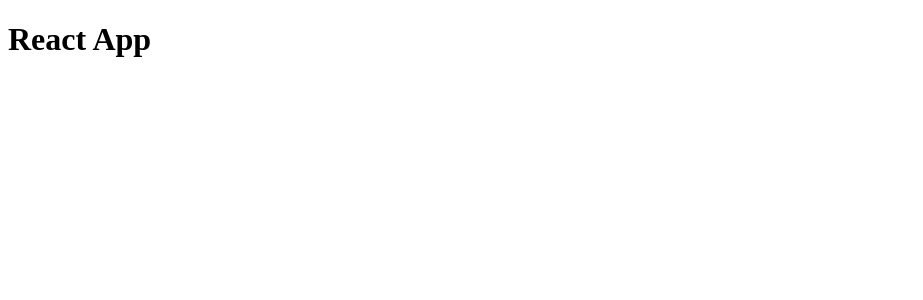
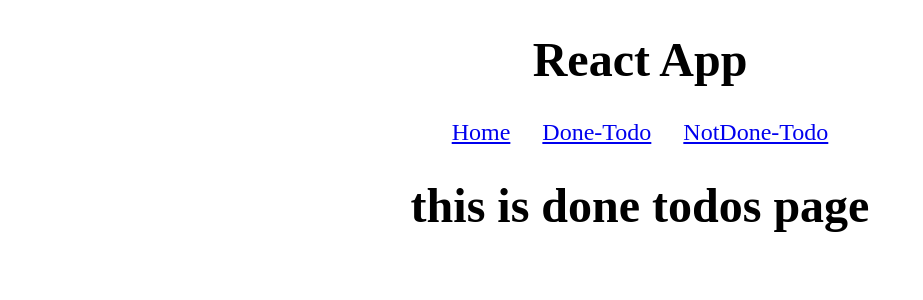
Before and after one commit to sharath-io/todo-app, a React (Create React App) app: page /done in a window 1280 px wide. Shown: the top 300 px of the page, without its empty margins (0-923 px from the left). Built offline with nearby package versions, Linux system fonts and the light colour scheme.

Commit message:
added basic pages & routing

```diff
--- a/package.json
+++ b/package.json
@@ -8,6 +8,7 @@
     "@testing-library/user-event": "^13.5.0",
     "react": "^18.2.0",
     "react-dom": "^18.2.0",
+    "react-router-dom": "^6.11.1",
     "react-scripts": "5.0.1",
     "web-vitals": "^2.1.4"
   },
--- a/src/App.css
+++ b/src/App.css
@@ -1,5 +1,6 @@
 .App {
   text-align: center;
+  font-size: 24px;
 }
 
 .App-logo {
@@ -36,3 +37,7 @@
     transform: rotate(360deg);
   }
 }
+
+.nav-link{
+  padding: 1rem;
+}
--- a/src/App.js
+++ b/src/App.js
@@ -1,8 +1,23 @@
+import {Route,Routes} from 'react-router-dom';
+import './App.css';
+
+import {Home} from './pages/home';
+import {Done} from './pages/done';
+import {NotDone} from './pages/notDone';
+import {Header} from './components/header';
+
 
 function App() {
   return (
     <div className="App">
      <h1>React App</h1>
+
+    <Header/>
+     <Routes>
+      <Route path="/home" element={<Home/>} />
+      <Route path="/done" element={<Done/>} />
+      <Route path="/notDone" element={<NotDone/>} />
+     </Routes>
     </div>
   );
 }
--- /dev/null
+++ b/src/components/header.js
@@ -0,0 +1,10 @@
+import {NavLink} from 'react-router-dom';
+export const Header =() =>{
+    return (
+           <nav>
+            <NavLink to="/home" className="nav-link">Home</NavLink>
+            <NavLink to="/done" className="nav-link">Done-Todo</NavLink>
+            <NavLink to="/notDone" className="nav-link">NotDone-Todo</NavLink>
+           </nav>
+    )
+}
--- a/src/index.js
+++ b/src/index.js
@@ -1,11 +1,14 @@
 import React from 'react';
 import ReactDOM from 'react-dom/client';
+import { BrowserRouter as Router } from 'react-router-dom';
 import App from './App';
 
 const root = ReactDOM.createRoot(document.getElementById('root'));
 root.render(
   <React.StrictMode>
-    <App />
+    <Router>
+     <App />
+    </Router>
   </React.StrictMode>
 );
 
--- /dev/null
+++ b/src/pages/done.js
@@ -0,0 +1,7 @@
+export const Done =() =>{
+    return (
+        <div>
+            <h1>this is done todos page</h1>
+        </div>
+    )
+}
--- /dev/null
+++ b/src/pages/home.js
@@ -0,0 +1,7 @@
+export const Home =() =>{
+    return (
+        <div>
+            <h1>this is done home page</h1>
+        </div>
+    )
+}
--- /dev/null
+++ b/src/pages/notDone.js
@@ -0,0 +1,7 @@
+export const NotDone =() =>{
+    return (
+        <div>
+            <h1>this is Not done todos page</h1>
+        </div>
+    )
+}
```
Also changed, not shown: 1 other file (tests, documents, lock files or other folders).
